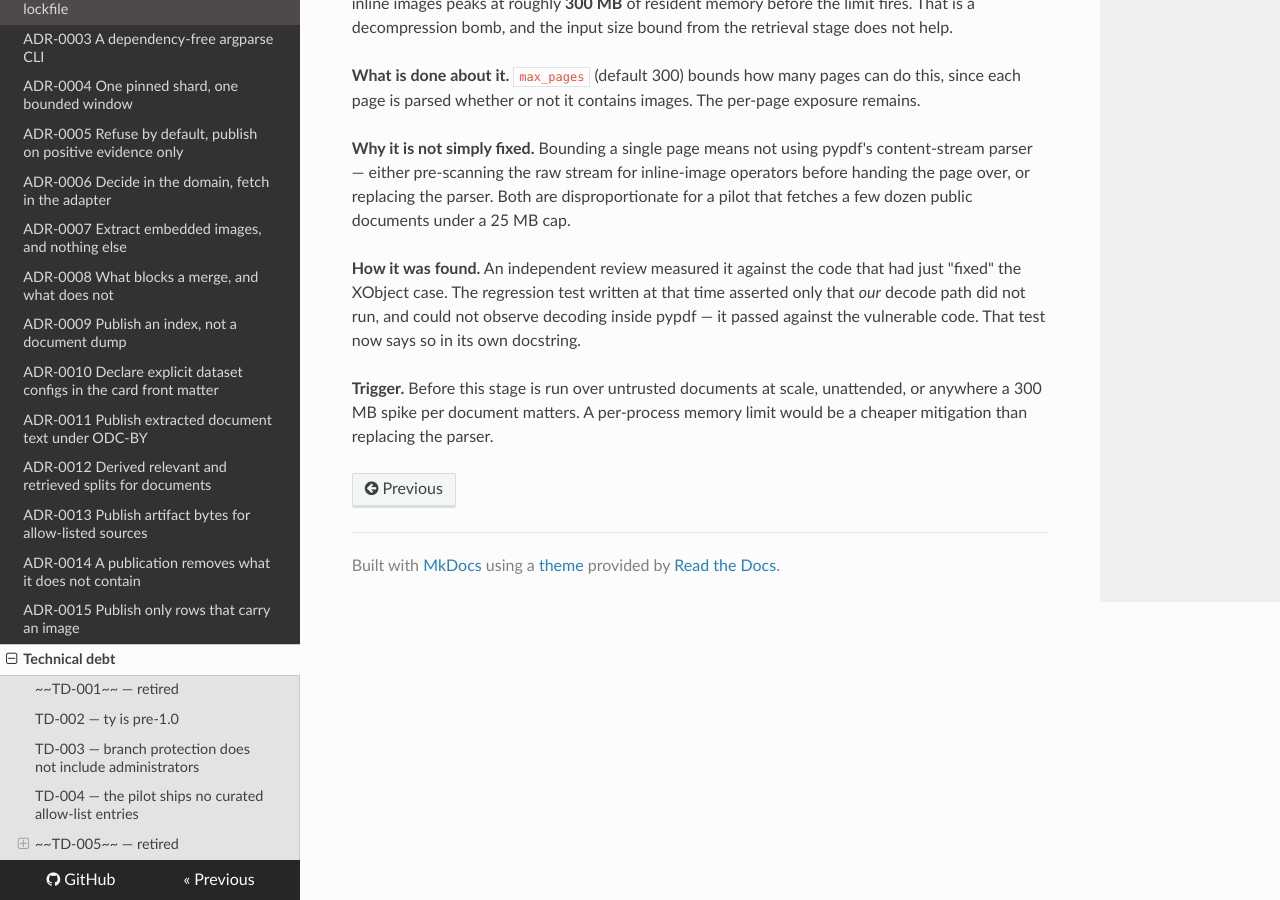
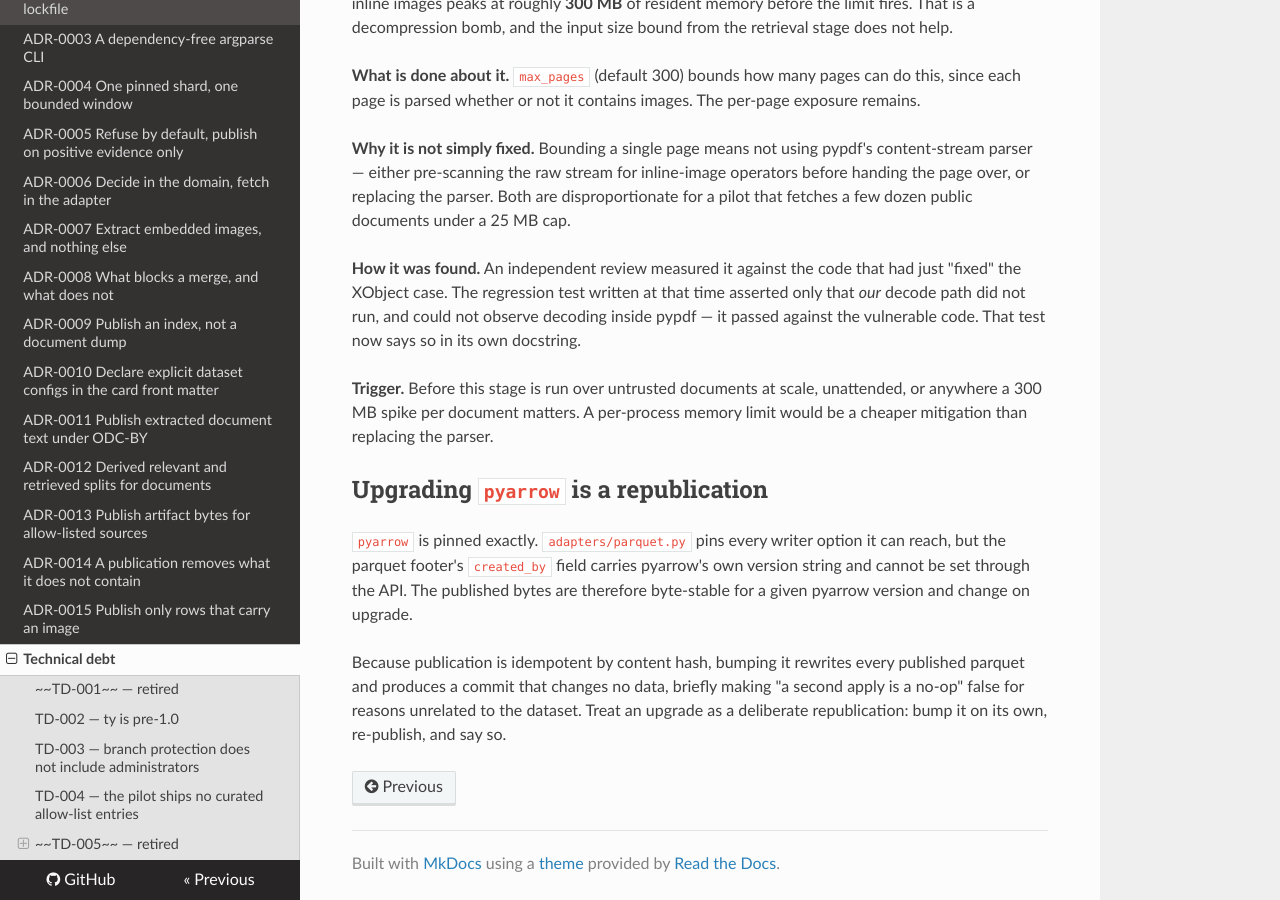
Before and after one commit to NoeFlandre/finepdf-to-images, an MkDocs documentation site: the page built from docs/technical-debt.md, in a window 1280 px wide and 900 px high, scrolled down 3207 px. Built offline with MkDocs 1.6.1, drawn with Linux system fonts in a browser that asks for light colours; nearby versions of some CDN libraries.

Commit message:
build: pin pyarrow exactly (#41)
pyarrow now writes the published artifact. Every writer option is pinned in
adapters/parquet.py, but the footer's created_by carries pyarrow's own version
string and cannot be set through the API, so the output is byte-stable only for
a given version.

Publication is idempotent by content hash, so an upgrade rewrites every
published parquet and produces a commit that changes no data. Same argument that
already pins pillow and pypdf.

Closes #32

```diff
--- a/docs/technical-debt.md
+++ b/docs/technical-debt.md
@@ -139,3 +139,15 @@ now says so in its own docstring.
 **Trigger.** Before this stage is run over untrusted documents at scale, unattended, or anywhere a
 300 MB spike per document matters. A per-process memory limit would be a cheaper mitigation than
 replacing the parser.
+
+## Upgrading `pyarrow` is a republication
+
+`pyarrow` is pinned exactly. `adapters/parquet.py` pins every writer option it can reach, but the
+parquet footer's `created_by` field carries pyarrow's own version string and cannot be set through
+the API. The published bytes are therefore byte-stable for a given pyarrow version and change on
+upgrade.
+
+Because publication is idempotent by content hash, bumping it rewrites every published parquet and
+produces a commit that changes no data, briefly making "a second apply is a no-op" false for
+reasons unrelated to the dataset. Treat an upgrade as a deliberate republication: bump it on its
+own, re-publish, and say so.
```
Also changed, not shown: pyproject.toml (+10 -4 lines), 1 other file.
